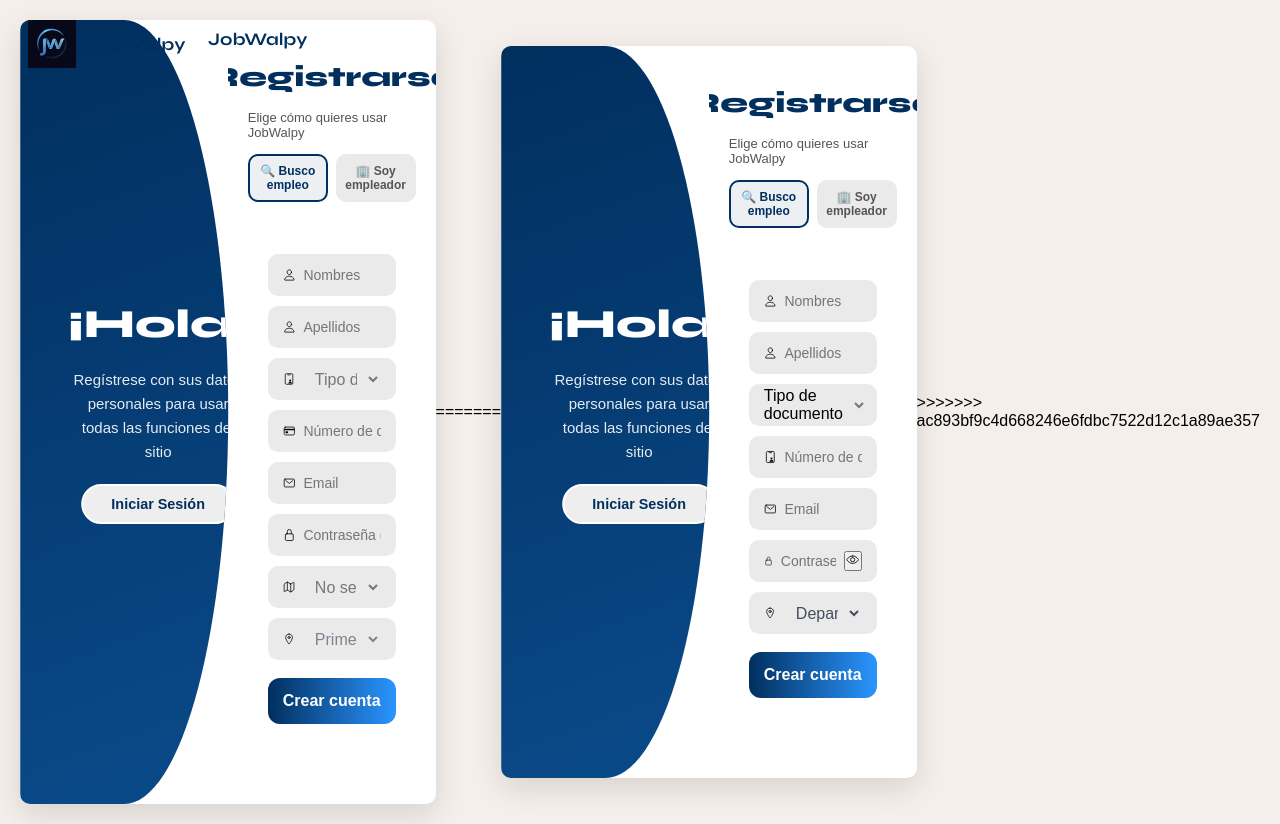
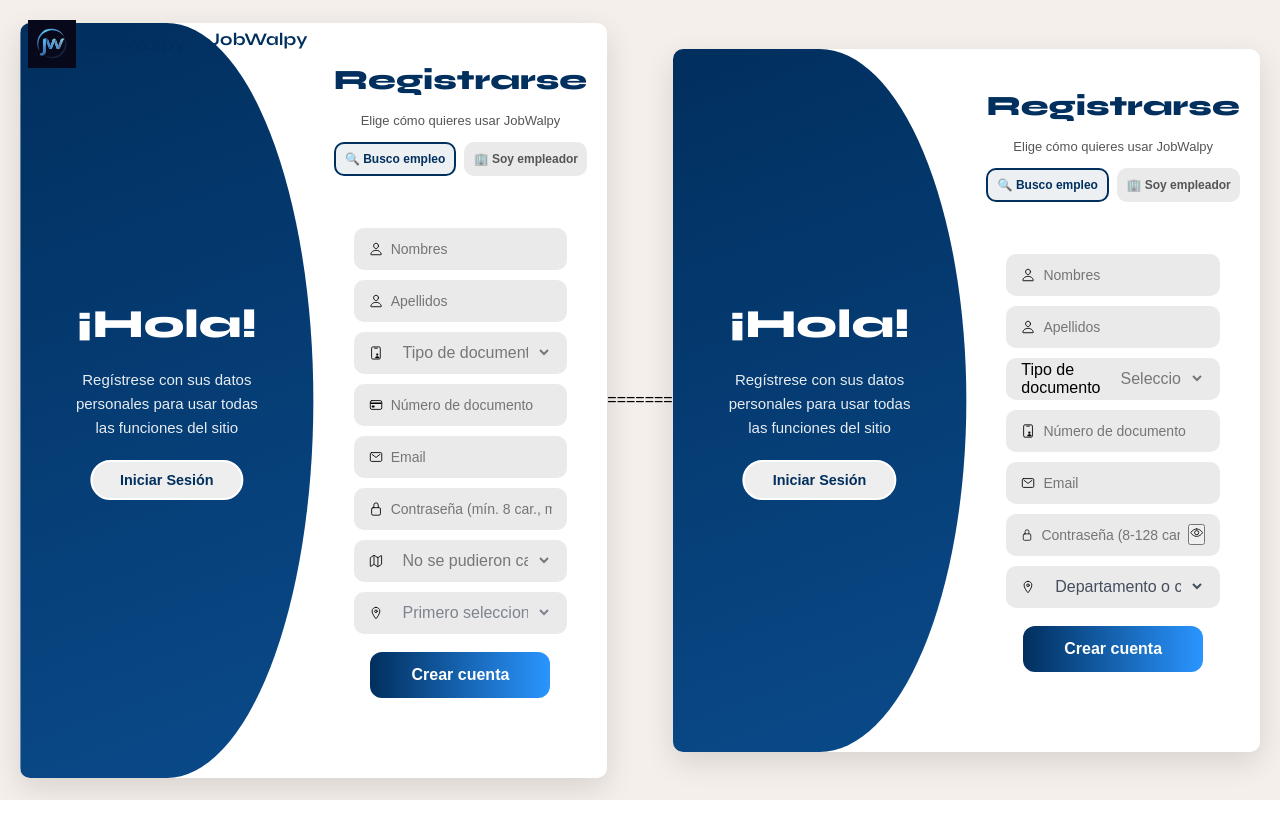
Before and after one commit to jobwalpy-5/JobWalpy-BaseDatos, a FastAPI app: page /register in a window 1280 px wide. After the commit the page ends 800 px from the top, so only its background shows below. Run offline with FastAPI, Linux system fonts and the light colour scheme; some libraries are stand-ins or nearby versions; some web fonts are replaced.

Commit message:
Actualiza auth.html

```diff
--- a/biblioteca/presentacion/templates/auth.html
+++ b/biblioteca/presentacion/templates/auth.html
@@ -759,5 +759,4 @@
   <script nomodule src="https://unpkg.com/ionicons@7.1.0/dist/ionicons/ionicons.js"></script>
   <script src="/static/js/theme.js"></script>
 </body>
-</html>
->>>>>>> ac893bf9c4d668246e6fdbc7522d12c1a89ae357
+</html
```
